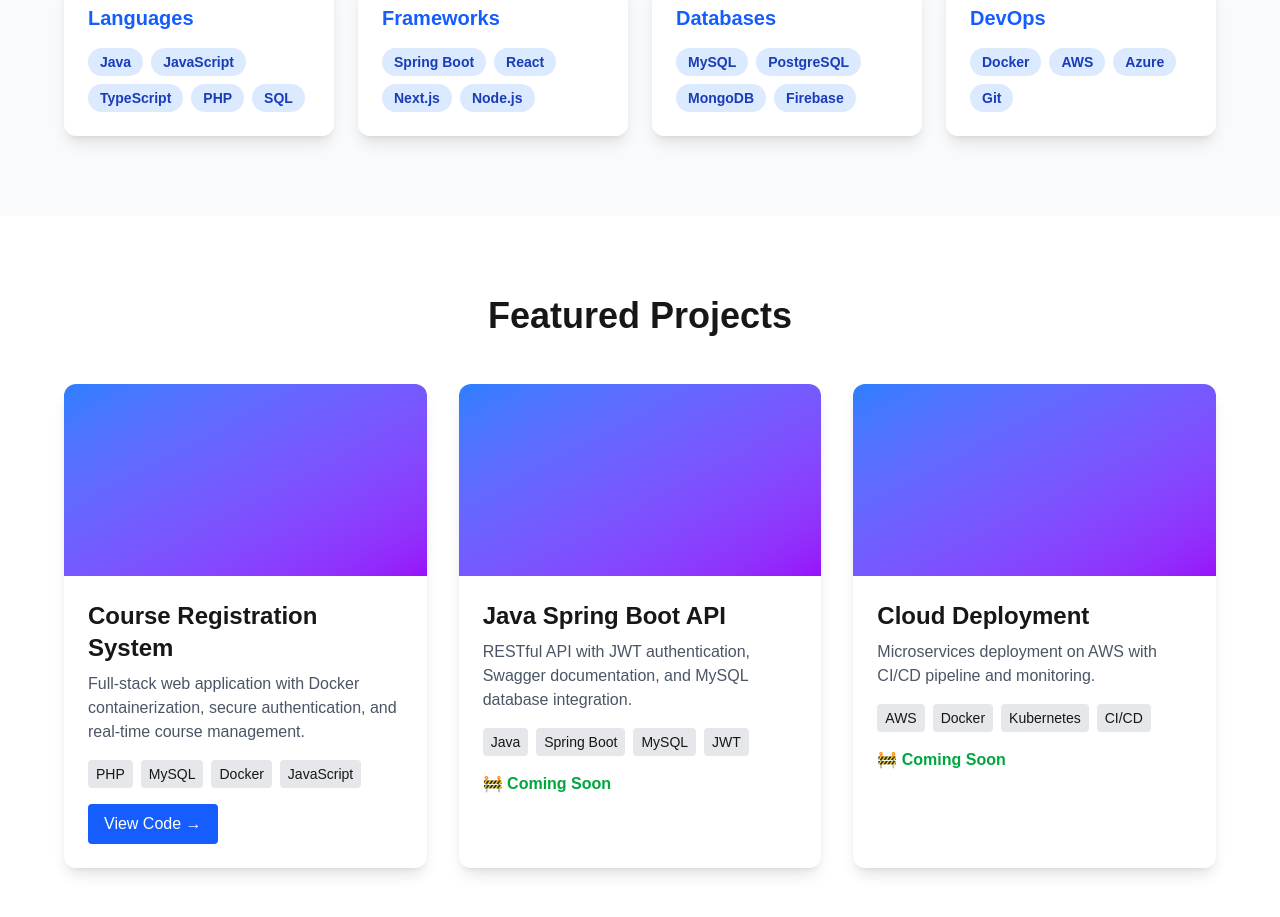
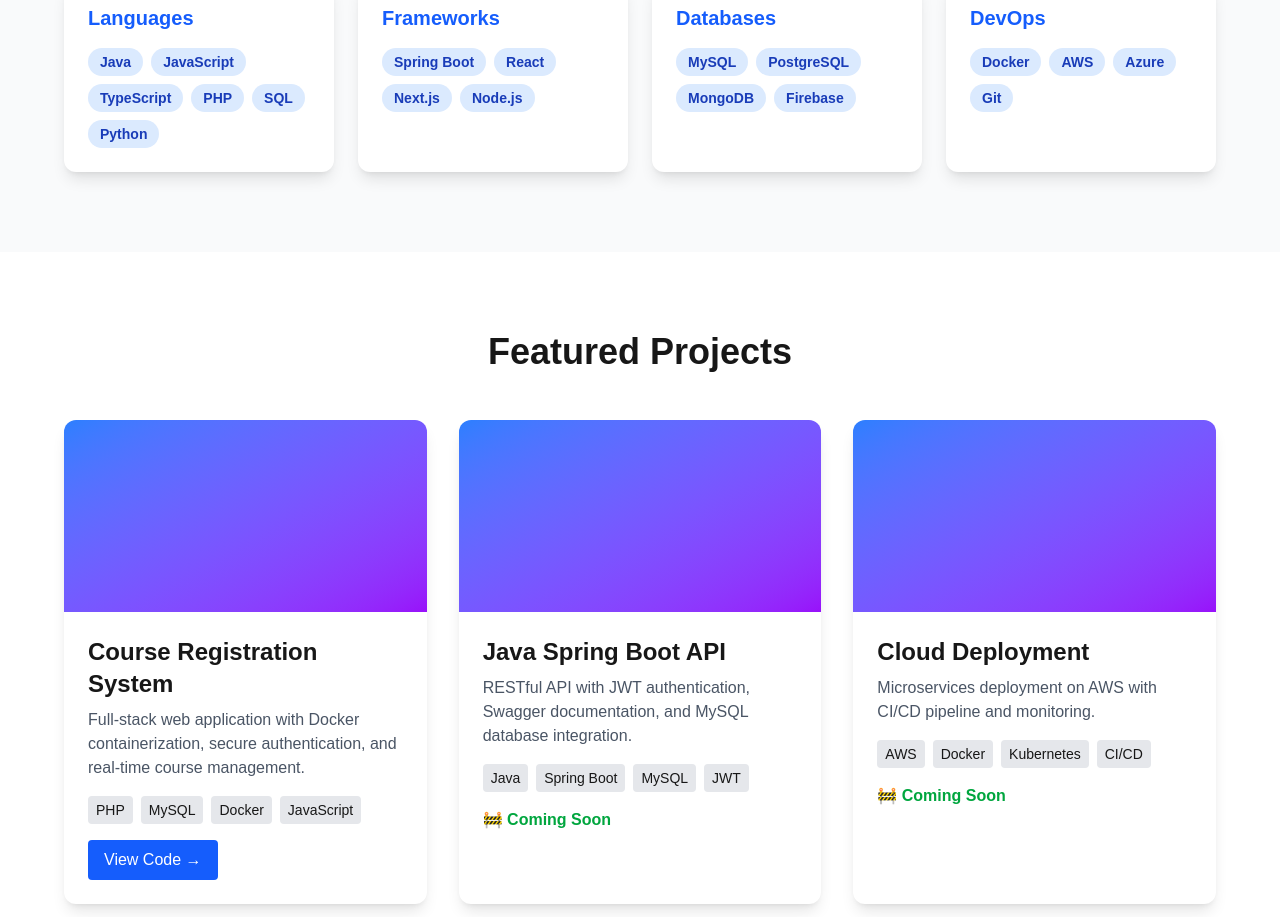
Before and after one commit to Neric-wizard/portfolio-nextjs, a Next.js app: page / in a window 1280 px wide. Shown: the part 1380-2297 px from the top of the page. Built offline with nearby package versions, Linux system fonts and the light colour scheme.

Commit message:
update Python

```diff
--- a/app/page.tsx
+++ b/app/page.tsx
@@ -50,7 +50,7 @@ export default function Home() {
         <div className="max-w-6xl mx-auto">
           <h2 className="text-4xl font-bold text-center mb-12">Technical Skills</h2>
           <div className="grid md:grid-cols-2 lg:grid-cols-4 gap-6">
-            <SkillCard title="Languages" skills={["Java", "JavaScript", "TypeScript", "PHP", "SQL"]} />
+            <SkillCard title="Languages" skills={["Java", "JavaScript", "TypeScript", "PHP", "SQL","Python"]} />
             <SkillCard title="Frameworks" skills={["Spring Boot", "React", "Next.js", "Node.js"]} />
             <SkillCard title="Databases" skills={["MySQL", "PostgreSQL", "MongoDB", "Firebase"]} />
             <SkillCard title="DevOps" skills={["Docker", "AWS", "Azure", "Git"]} />
```
